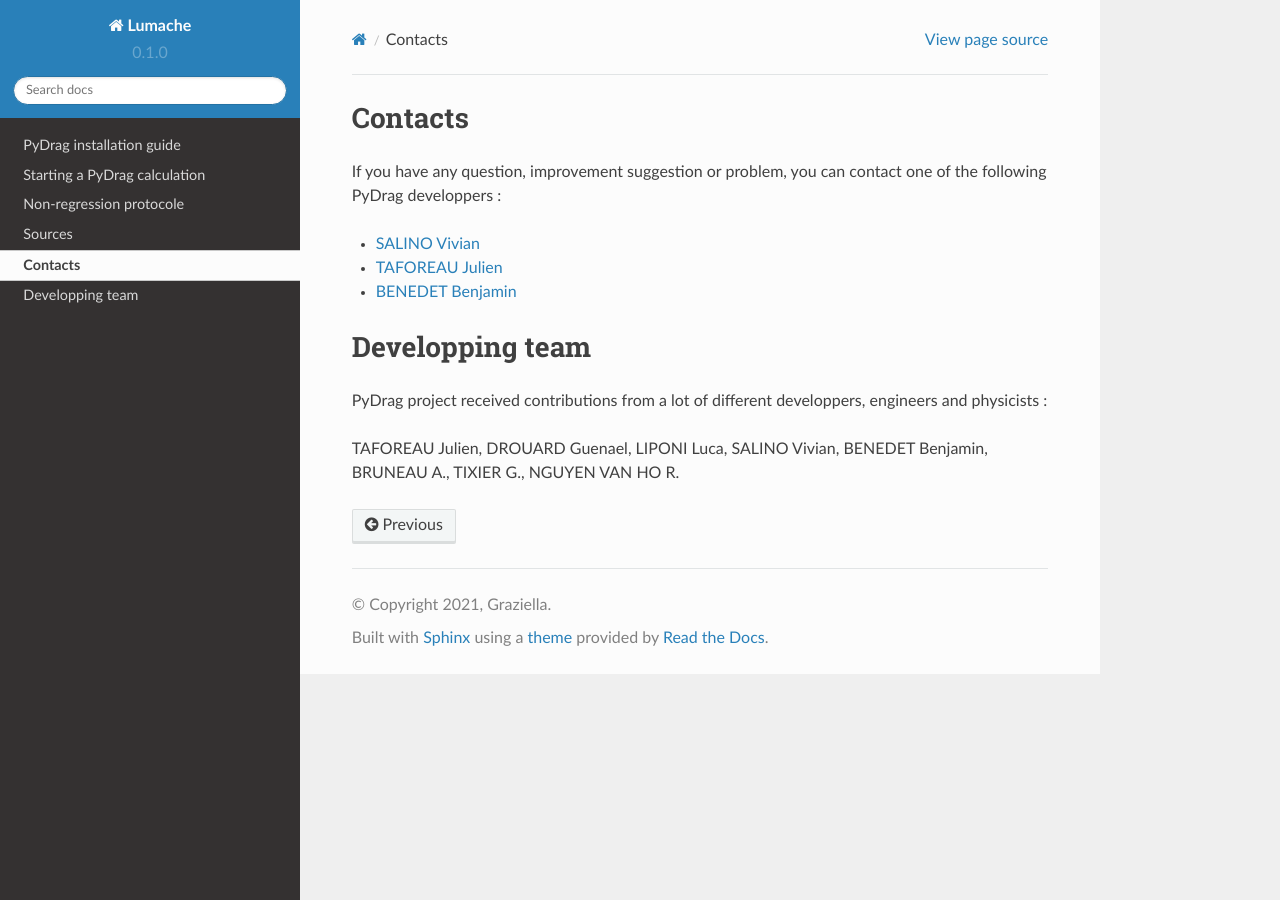
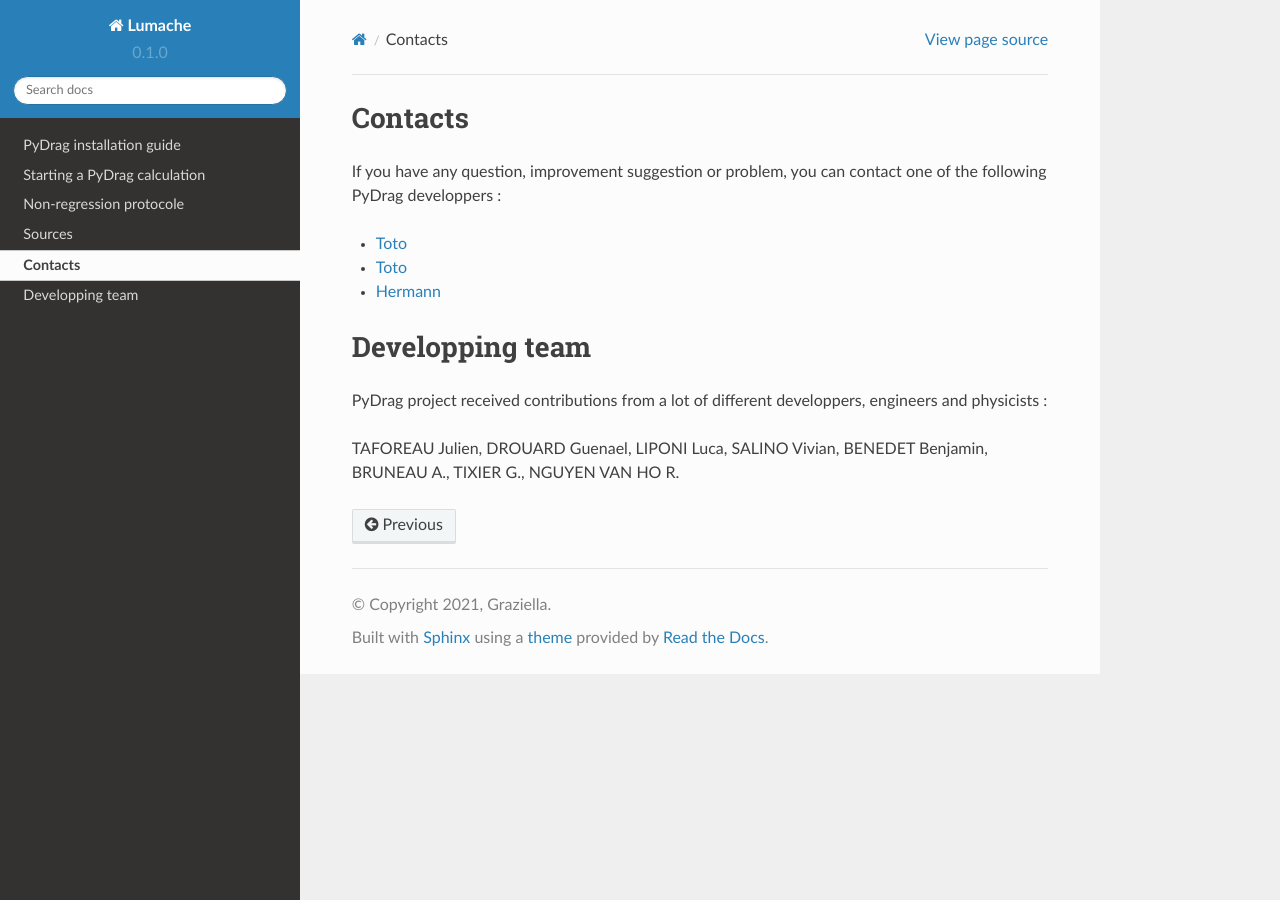
Before and after one commit to Ben105m/rtd-tutorial, a Sphinx documentation site: the page built from docs/source/contact.rst, in a window 1280 px wide. Built offline with Sphinx 7.4.7 and the Read the Docs theme 2.0.0, drawn with Linux system fonts in a browser that asks for light colours.

Commit message:
Update contact.rst

```diff
--- a/docs/source/contact.rst
+++ b/docs/source/contact.rst
@@ -6,11 +6,11 @@ Contacts
 
 If you have any question, improvement suggestion or problem, you can contact one of the following PyDrag developpers :
 
-- `SALINO Vivian <mailto:vivian.salino@irsn.fr>`_
+- `Toto <mailto:toto@irsn.fr>`_
 
-- `TAFOREAU Julien <mailto:julien.taforeau@irsn.fr>`_
+- `Toto <mailto:toto@irsn.fr>`_
 
-- `BENEDET Benjamin <mailto:benjamin.benedet@uranus-tech.net>`_
+- `Hermann <mailto:hermann>`_
 
 
 ====================
```
